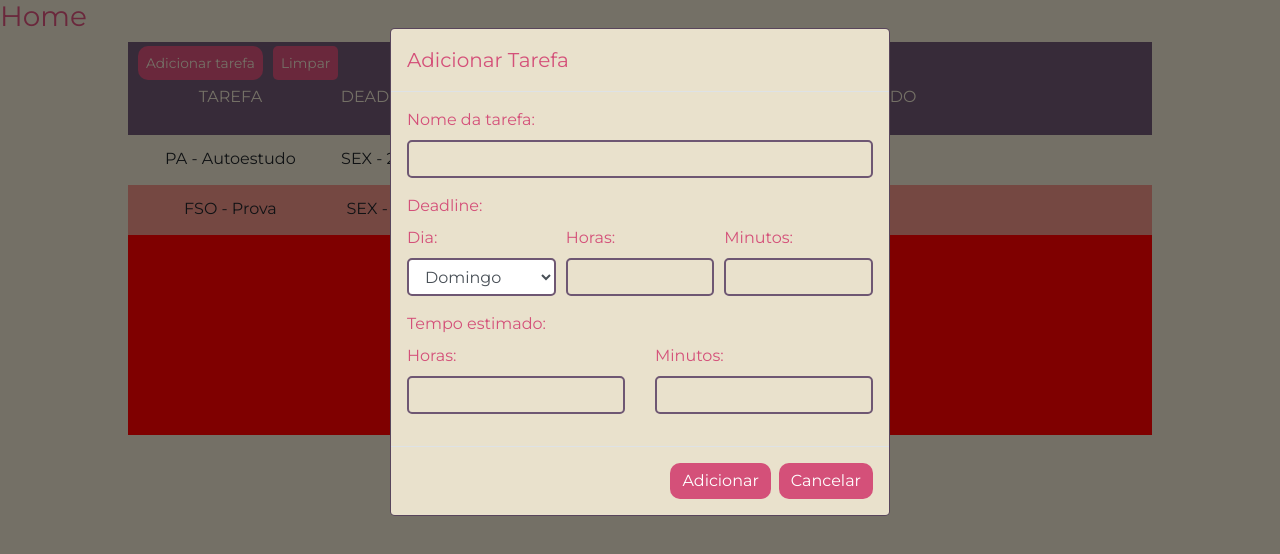
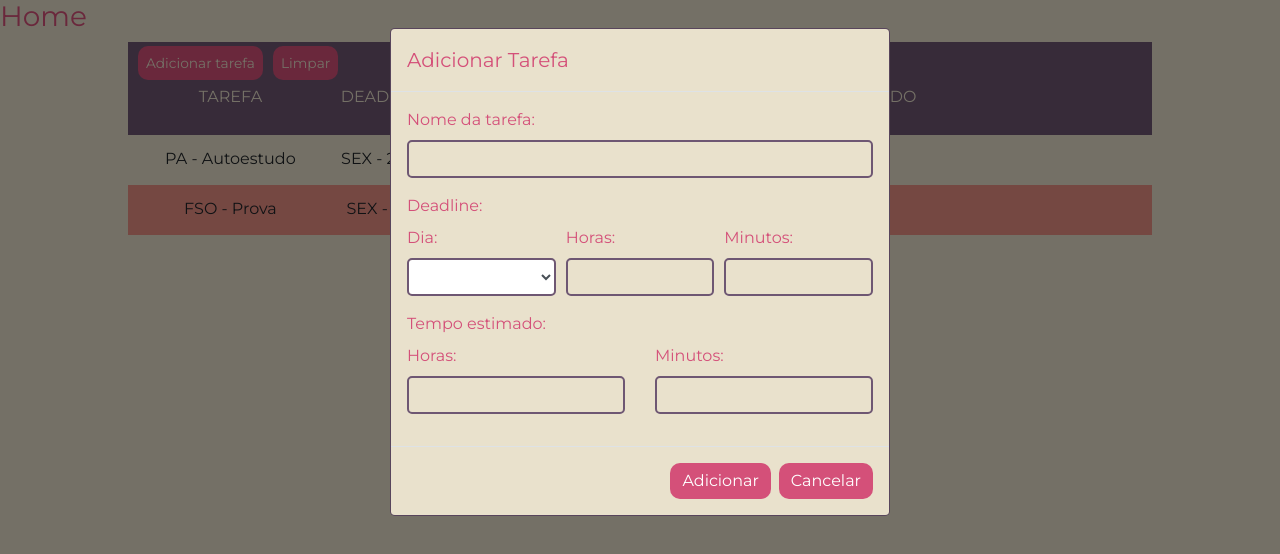
Before and after one commit to projeto-de-algoritmos/Greed_AutoCronograma, a React (Create React App) app in the folder app/: page /home in a window 1280 px wide. Both pictures are taken after a click on the button "Adicionar tarefa". Shown: the top 554 px of the page. Built offline with nearby package versions, Linux system fonts and the light colour scheme.

Commit message:
Adding edit modal function, clear button function and HTML and CSS changes

```diff
--- a/app/src/components/TaskList/index.js
+++ b/app/src/components/TaskList/index.js
@@ -1,4 +1,5 @@
 import React, { useState } from "react";
+import { Button } from "reactstrap";
 import TaskListModal from "../TaskListModal";
 import "./styles.css";
 
@@ -31,7 +32,9 @@ export default function TaskList() {
     }
   },
   ]);
-
+  const [modalTask, setModalTask] = useState();
+  const [modalShow, setModalShow] = useState(false);
+  const [targetTask, setTargetTask] = useState();
   const dayMap = {
     1: 'DOM',
     2: 'SEG',
@@ -43,7 +46,7 @@ export default function TaskList() {
   };
 
   const updateTask = (taskIndex, taskInfo) => {
-    return;
+    tasks[taskIndex] = taskInfo;
   };
 
   const addTask = (task) => {
@@ -53,8 +56,13 @@ export default function TaskList() {
   return (
       <div className="tasks">
         <div className="toolbar">
-          <TaskListModal addTask={addTask}/>
-          <button>Limpar</button>
+          <Button onClick={() => {
+            setModalTask(1);
+            setModalShow(true);
+          }}>Adicionar tarefa</Button>
+          <Button onClick={() => {
+                  setTasks([]);
+                }}>Limpar</Button>
         </div>
 
 
@@ -65,16 +73,25 @@ export default function TaskList() {
         </div>
 
         <div className="table">
-          {tasks.map((task) => {
+          {tasks.map((task, index) => {
             return (
               <div className="table-row">
                 <div className="table-cell">{task.name}</div>
                 <div className="table-cell">{dayMap[task.deadline.day]} - {task.deadline.hour}:{task.deadline.minute}</div>
-                <div className="table-cell"><span style={{width: (task.time.hour * 60 + task.time.minute) * 100/1440 + "%"}}>{task.time.hour ? task.time.hour + "h" : null}{task.time.minute ? task.time.minute + "min" : null}</span></div>
+                <div className="table-cell"><span onClick={() => {
+                  setModalTask(0);
+                  setTargetTask(index);
+                  setModalShow(true);
+                }}style={{width: (task.time.hour * 60 + task.time.minute) * 100/1440 + "%"}}>{task.time.hour ? task.time.hour + "h" : null}{task.time.minute ? task.time.minute + "min" : null}</span></div>
               </div>
             )
           })}
         </div>
+
+        <TaskListModal addTask={addTask} isVisible={modalShow}
+        setVisible={setModalShow} modalTask={modalTask}
+        targetTask={targetTask} taskList={tasks}
+        updateTask={updateTask} />
       </div>
     );
   }
--- a/app/src/components/TaskList/styles.css
+++ b/app/src/components/TaskList/styles.css
@@ -37,7 +37,6 @@
 
 .table {
   position: relative;
-  background-color: red;
   width: 100%;
   height: 300px;
   overflow-y: scroll;
@@ -83,6 +82,14 @@
   background-color: #d45079;
   color: #e9e1cc;
   border-radius: 50px;
+  min-width: min-content;
+  transition: 0.25s;
+}
+
+.table-cell span:hover {
+  transform-origin: center;
+  transform: scale(110%);
+  cursor: pointer;
 }
 
 .table-row {
--- a/app/src/components/TaskListModal/index.js
+++ b/app/src/components/TaskListModal/index.js
@@ -3,9 +3,13 @@ import { Modal, ModalHeader, ModalBody, ModalFooter, Button, Col, Row, Form, For
 import "./styles.css";
 
 export default function TaskListModal({
+	addTask,
 	taskList,
+	modalTask,
+	isVisible,
 	updateTask,
-	addTask,
+	setVisible,
+	targetTask,
 }) {
 	const [ taskName, setTaskName ] = useState(null);
 	const [ taskDeadlineDay, setTaskDeadlineDay ] = useState(null);
@@ -13,11 +17,11 @@ export default function TaskListModal({
 	const [ taskDeadlineMinute, setTaskDeadlineMinute ] = useState(null);
 	const [ taskTimeHour, setTaskTimeHour ] = useState(null);
 	const [ taskTimeMinute, setTaskTimeMinute ] = useState(null);
-	const [ show, setShow ] = useState(false);
 
-	const toggleModal = () => setShow(!show);
+	const toggleModal = () => setVisible(!isVisible);
 	const submitTask = () => {
-		if(taskName && taskDeadlineDay && taskDeadlineHour && taskDeadlineMinute && taskTimeHour &&	taskTimeMinute) {
+		if(taskName && taskDeadlineDay && taskDeadlineHour != null && taskDeadlineMinute != null && taskTimeHour != null &&	taskTimeMinute != null) {
+			if(modalTask) {
 				addTask({
 					name: taskName,
 					deadline: {
@@ -30,23 +34,57 @@ export default function TaskListModal({
 						minute: parseInt(taskTimeMinute)
 					}
 				});
+
+			}
+
+			else {
+				updateTask(targetTask, {
+					name: taskName,
+					deadline: {
+						day: parseInt(taskDeadlineDay),
+						hour: parseInt(taskDeadlineHour),
+						minute: parseInt(taskDeadlineMinute)
+					},
+					time: {
+						hour: parseInt(taskTimeHour),
+						minute: parseInt(taskTimeMinute)
+					}
+				});
+			}
+
+			toggleModal();
 		} else {
 			alert("Todos os campos são necessários!");
 		}
 	};
 
 	return (
-		<>
-		<Button onClick={toggleModal}>Adicionar tarefa</Button>
+		<Modal isOpen={isVisible} toggle={toggleModal} onOpened={() => {
+			if(modalTask) {
+				setTaskName(null);
+				setTaskDeadlineDay(null);
+				setTaskDeadlineHour(null);
+				setTaskDeadlineMinute(null);
+				setTaskTimeHour(null);
+				setTaskTimeMinute(null);
+			}
 
-		<Modal isOpen={show} toggle={toggleModal}>
-			<ModalHeader>Adicionar Tarefa</ModalHeader>
+			else {
+				setTaskName(taskList[targetTask].name);
+				setTaskDeadlineDay(taskList[targetTask].deadline.day);
+				setTaskDeadlineHour(taskList[targetTask].deadline.hour);
+				setTaskDeadlineMinute(taskList[targetTask].deadline.minute);
+				setTaskTimeHour(taskList[targetTask].time.hour);
+				setTaskTimeMinute(taskList[targetTask].time.minute);
+			}
+		}}>
+			<ModalHeader>{modalTask ? "Adicionar Tarefa" : "Editar Tarefa" + targetTask}</ModalHeader>
 
 			<ModalBody>
 				<Form>
 					<FormGroup>
 						<Label for="name">Nome da tarefa:</Label>
-						<Input type="text" name="name" onChange={(e) => {
+						<Input value={taskName} type="text" name="name" onChange={(e) => {
 							setTaskName(e.target.value);
 						}} />
 					</FormGroup>
@@ -56,15 +94,16 @@ export default function TaskListModal({
 						<Col>
 							<FormGroup>
 								<Label for="day">Dia:</Label>
-								<Input type="select" name="day" onChange={(e) => {
+								<Input value={taskDeadlineDay} type="select" name="day" onChange={(e) => {
 									setTaskDeadlineDay(e.target.value);
 								}} >
+									<option value="0"></option>
 									<option value="1">Domingo</option>
 									<option value="2">Segunda-feira</option>
 									<option value="3">Terça-feira</option>
 									<option value="4">Quarta-feira</option>
 									<option value="5">Quinta-feira</option>
-									<option value="6">Sexta-feita</option>
+									<option value="6">Sexta-feira</option>
 									<option value="7">Sábado</option>
 								</Input>
 							</FormGroup>
@@ -73,7 +112,7 @@ export default function TaskListModal({
 						<Col>
 							<FormGroup>
 								<Label for="hour">Horas:</Label>
-								<Input type="number" name="hour" min="0" max="23" onChange={(e) => {
+								<Input value={taskDeadlineHour} type="number" name="hour" min="0" max="23" onChange={(e) => {
 									setTaskDeadlineHour(e.target.value);
 								}} />
 							</FormGroup>
@@ -82,7 +121,7 @@ export default function TaskListModal({
 						<Col>
 							<FormGroup>
 								<Label for="minute">Minutos:</Label>
-								<Input type="number" name="minute" min="0" max="59" onChange={(e) => {
+								<Input value={taskDeadlineMinute} type="number" name="minute" min="0" max="59" onChange={(e) => {
 									setTaskDeadlineMinute(e.target.value);
 								}} />
 							</FormGroup>
@@ -94,7 +133,7 @@ export default function TaskListModal({
 						<Col>
 							<FormGroup>
 								<Label for="time-hour">Horas:</Label>
-								<Input type="number" name="time-hour" min="0" max="23" onChange={(e) => {
+								<Input value={taskTimeHour} type="number" name="time-hour" min="0" max="23" onChange={(e) => {
 									setTaskTimeHour(e.target.value);
 								}} />
 							</FormGroup>
@@ -103,7 +142,7 @@ export default function TaskListModal({
 						<Col>
 							<FormGroup>
 								<Label for="time-minute">Minutos:</Label>
-								<Input type="number" name="time-minute" min="0" max="59" onChange={(e) => {
+								<Input value={taskTimeMinute} type="number" name="time-minute" min="0" max="59" onChange={(e) => {
 									setTaskTimeMinute(e.target.value);
 								}} />
 							</FormGroup>
@@ -117,6 +156,5 @@ export default function TaskListModal({
 				<Button onClick={toggleModal}>Cancelar</Button>
 			</ModalFooter>
 		</Modal>
-		</>
 	);
 }
```
Lines whose indentation alone changed are shown as unchanged.
